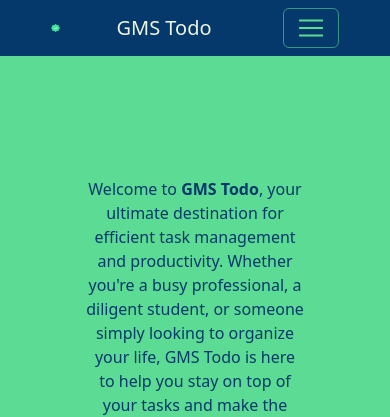
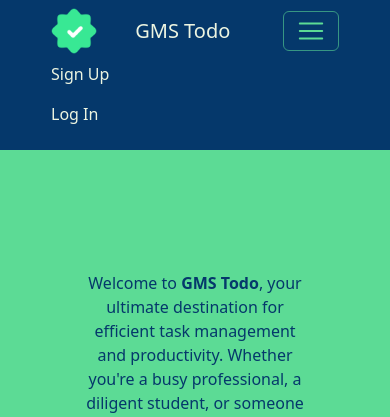
Before and after one commit to GMSDaniil/todo-project, a Django app: page / in a window 390 px wide, after a click that opens the changed part. Shown: the top 417 px of the page. Run offline with Django 4.2, Linux system fonts and the light colour scheme; some libraries are stand-ins or nearby versions.

Commit message:
Fixed mobile version

```diff
--- a/todo/static/custom.css
+++ b/todo/static/custom.css
@@ -8,6 +8,28 @@ body{
     width: 3%;
     height: 3%;
 }
+
+@media screen and (max-width: 480px) {
+    .icon{
+        margin-right: 0.5%;
+        width: 16%;
+        height: 16%;
+    }
+  }
+
+.signlog{
+    position: absolute;
+    right:10%;
+    top:16%;
+}
+
+@media screen and (max-width: 480px) {
+    .signlog{
+        all: initial;
+        all: unset;
+    }
+  }
+
 
 .navbar-toggler {
     border-color: #379683;
@@ -33,11 +55,7 @@ body{
     padding-right: 10% ;
 }
 
-.signlog{
-    position: absolute;
-    right:10%;
-    top:16%;
-}
+
 
 
 .block{
--- a/todo/templates/todo/base.html
+++ b/todo/templates/todo/base.html
@@ -12,7 +12,7 @@
   <body>
     <nav class="navbar navbar-expand-lg" style="background-color: #05386B; ">
         <div class="container-fluid">
-          <img src="{% static 'checkmark.png' %}" alt="icon" class="icon">
+          <img src="{% static 'checkmark.png' %}" alt="icon" class="icon" >
           {% if user.is_authenticated %}
           <a class="navbar-brand" href="{% url 'currenttodos' %}">GMS Todo</a>
           {% else %}
@@ -57,19 +57,14 @@
           </div>
         </div>
       </nav>
+    <br>
+    <br>
+    {% block content %}{% endblock %}
 
 
 
-    <br>
-    <br>
-
-    {% block content %}{% endblock %}
-
-
-    <!-- Optional JavaScript -->
-    <!-- jQuery first, then Popper.js, then Bootstrap JS -->
-    <script src="https://code.jquery.com/jquery-3.4.1.slim.min.js" integrity="sha384-J6qa4849blE2+poT4WnyKhv5vZF5SrPo0iEjwBvKU7imGFAV0wwj1yYfoRSJoZ+n" crossorigin="anonymous"></script>
-    <script src="https://cdn.jsdelivr.net/npm/popper.js@1.16.0/dist/umd/popper.min.js" integrity="sha384-Q6E9RHvbIyZFJoft+2mJbHaEWldlvI9IOYy5n3zV9zzTtmI3UksdQRVvoxMfooAo" crossorigin="anonymous"></script>
-    <script src="https://stackpath.bootstrapcdn.com/bootstrap/4.4.1/js/bootstrap.min.js" integrity="sha384-wfSDF2E50Y2D1uUdj0O3uMBJnjuUD4Ih7YwaYd1iqfktj0Uod8GCExl3Og8ifwB6" crossorigin="anonymous"></script>
-  </body>
+    <script src="https://cdn.jsdelivr.net/npm/bootstrap@5.3.1/dist/js/bootstrap.bundle.min.js" integrity="sha384-HwwvtgBNo3bZJJLYd8oVXjrBZt8cqVSpeBNS5n7C8IVInixGAoxmnlMuBnhbgrkm" crossorigin="anonymous"></script>
+    <script src="https://cdn.jsdelivr.net/npm/@popperjs/core@2.11.8/dist/umd/popper.min.js" integrity="sha384-I7E8VVD/ismYTF4hNIPjVp/Zjvgyol6VFvRkX/vR+Vc4jQkC+hVqc2pM8ODewa9r" crossorigin="anonymous"></script>
+    <script src="https://ajax.googleapis.com/ajax/libs/jquery/3.6.4/jquery.min.js"></script>
+</body>
 </html>
```
Also changed, not shown: db.sqlite3.
